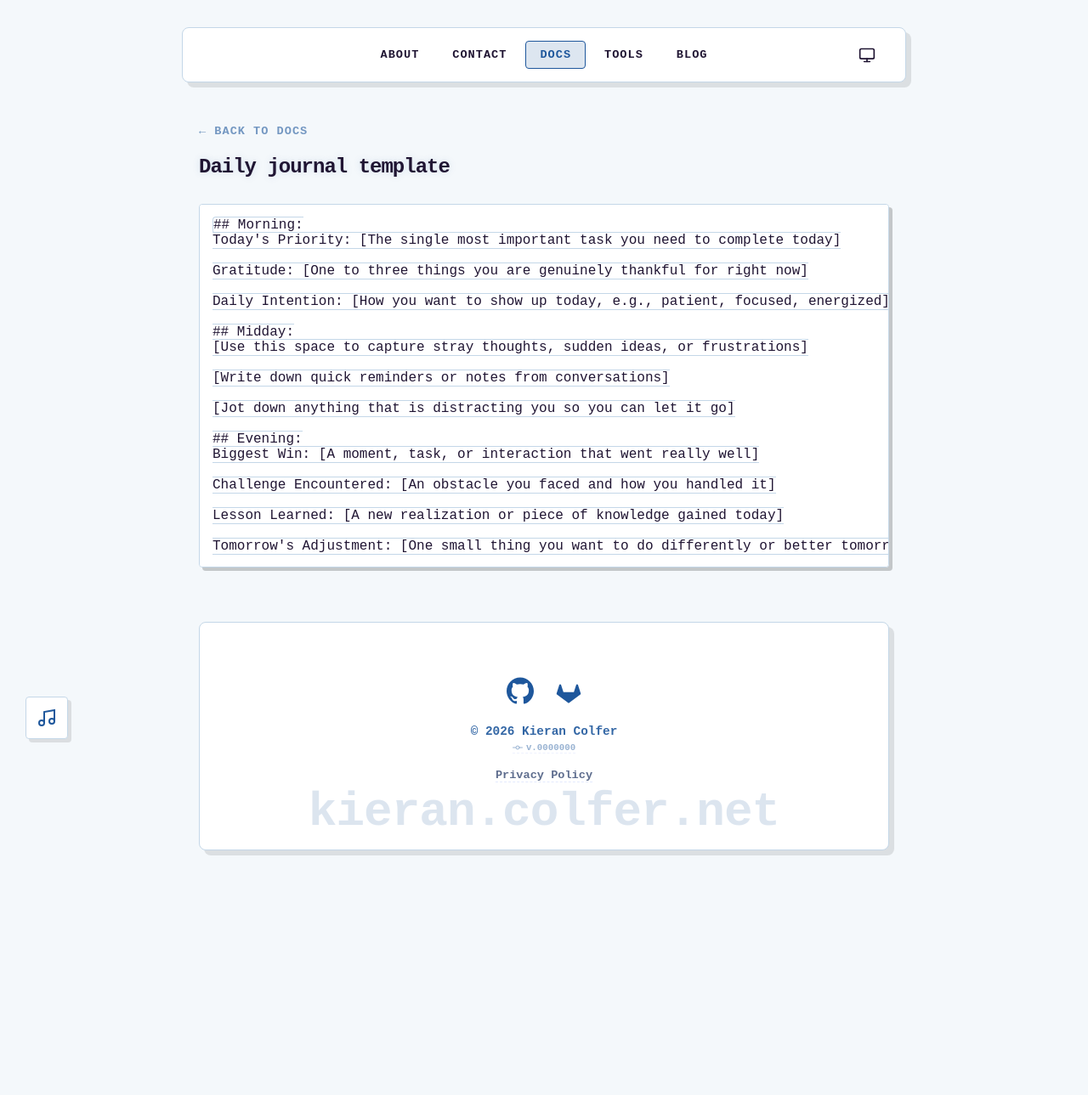
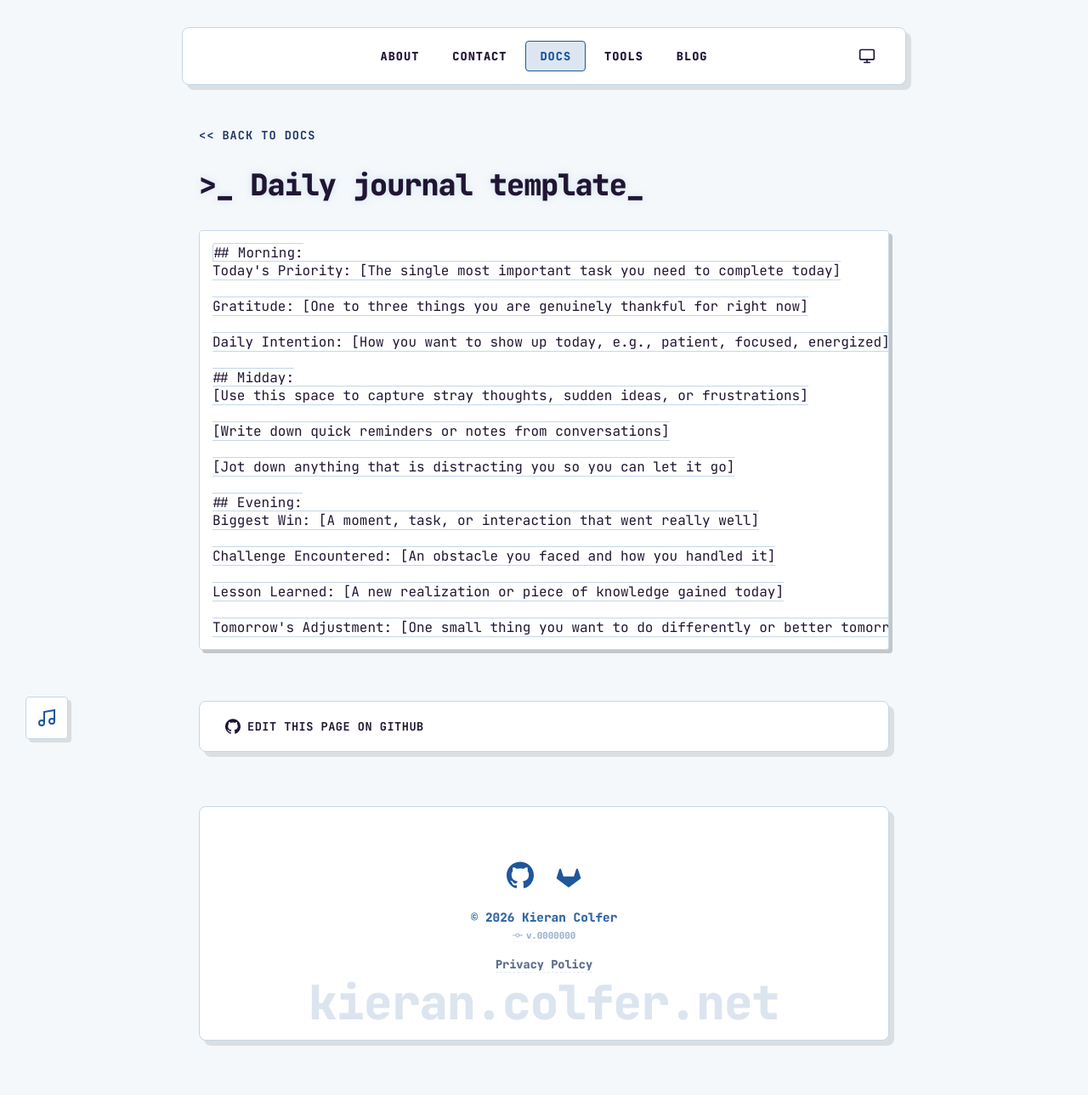
Before and after one commit to PASSK3YS/PASSK3YS.github.io, a Jekyll site: the page built from _docs/daily-journal-template.md, in a window 1280 px wide. Shown: the whole page at 85% size. Built offline with Jekyll 4.4.1, drawn with Linux system fonts in a browser that asks for light colours; before the commit the page ends 1065 px from its top, so only the background shows below that.

Commit message:
chore: update doc style and add contribution

```diff
--- a/_layouts/doc.html
+++ b/_layouts/doc.html
@@ -2,22 +2,182 @@
 layout: default
 ---
 
-<article class="post">
+<link href="https://fonts.googleapis.com/css2?family=JetBrains+Mono:wght@400;700;800&display=swap" rel="stylesheet">
+
+<style>
+.doc-page-wrapper {
+    font-family: 'JetBrains Mono', monospace !important;
+}
+.back-link-hacker {
+    color: var(--text-muted);
+    text-decoration: none;
+    font-size: 0.85rem;
+    text-transform: uppercase;
+    letter-spacing: 1px;
+    font-weight: 700;
+    transition: color 0.1s ease;
+}
+.back-link-hacker:hover {
+    color: var(--accent-cyan);
+}
+.doc-h1 {
+    font-weight: 800;
+    letter-spacing: -1px;
+    margin-top: 0;
+    font-size: 2.2rem;
+}
+
+.unified-card {
+    background: var(--nav-bg);
+    border-radius: 8px;
+    display: flex;
+    flex-direction: column;
+    border: 1px solid var(--border-color, var(--border));
+    box-shadow: 6px 6px 0px rgba(0, 0, 0, 0.1);
+    overflow: hidden;
+}
+[data-theme="dark"] .unified-card {
+    border: 1px solid var(--border-color, var(--border));
+    box-shadow: 6px 6px 0px rgba(255, 255, 255, 0.1);
+}
+.unified-row {
+    padding: 20px 24px;
+    align-items: center;
+    transition: background-color 0.1s ease, border-color 0.1s ease;
+    border-left: 6px solid transparent;
+}
+.unified-row.interactive-row:hover {
+    background-color: rgba(42, 161, 152, 0.05);
+    border-left-color: var(--accent-cyan);
+}
+[data-theme="dark"] .unified-row.interactive-row:hover {
+    background-color: rgba(42, 161, 152, 0.1);
+    border-left-color: var(--accent-cyan);
+}
+.soft-header {
+    font-size: 0.85rem;
+    text-transform: uppercase;
+    letter-spacing: 1px;
+    color: var(--text-muted);
+    margin: 0;
+    font-weight: 700;
+}
+.unified-meta {
+    font-size: 0.85rem;
+    color: var(--accent-cyan);
+    margin: 0;
+    text-transform: uppercase;
+    font-weight: 700;
+    letter-spacing: 0.5px;
+    text-decoration: none;
+    transition: transform 0.1s ease;
+}
+.unified-meta:hover {
+    transform: translateX(4px);
+}
+.avatar-stack {
+    display: flex;
+    align-items: center;
+}
+.avatar-stack img {
+    width: 28px;
+    height: 28px;
+    border-radius: 50%;
+    border: 2px solid var(--nav-bg);
+    margin-left: -10px;
+    transition: transform 0.1s ease;
+    background: var(--bg);
+}
+.avatar-stack a:first-child img {
+    margin-left: 0;
+}
+.avatar-stack a:hover img {
+    transform: translateY(-4px);
+    z-index: 10;
+    position: relative;
+    border-color: var(--accent-cyan);
+}
+.footer-flex {
+    display: flex;
+    justify-content: space-between;
+    align-items: center;
+    flex-wrap: wrap;
+    gap: 20px;
+}
+
+@keyframes blink-cursor {
+    50% { opacity: 0; }
+}
+</style>
+
+<article class="post doc-page-wrapper">
   <div class="page-content">
 
-    <p style="margin-bottom: 20px;">
-        <a href="/docs/" class="back-link">
-            &larr; Back to Docs
+    <p style="margin-bottom: 25px;">
+        <a href="/docs/" class="back-link-hacker">
+            << Back to Docs
         </a>
     </p>
 
     <header class="post-header">
-      <h1 class="post-title" style="margin-top: 0;">{{ page.title }}</h1>
+      <h1 class="post-title doc-h1">>_ {{ page.title }}<span style="color: var(--accent-cyan); animation: blink-cursor 1s step-end infinite;">_</span></h1>
     </header>
 
     <div class="post-content" style="margin-top: 30px;">
       {{ content }}
     </div>
 
+    <div class="unified-card" style="margin-top: 60px;">
+        <div class="unified-row interactive-row">
+            <div class="footer-flex">
+                <a href="https://github.com/PASSK3YS/PASSK3YS.github.io/edit/main/{{ page.path }}" target="_blank" class="unified-meta" style="display: flex; align-items: center; gap: 8px;">
+                    <svg viewBox="0 0 24 24" width="18" height="18" fill="currentColor"><path d="M12 .297c-6.63 0-12 5.373-12 12 0 5.303 3.438 9.8 8.205 11.385.6.113.82-.258.82-.577 0-.285-.01-1.04-.015-2.04-3.338.724-4.042-1.61-4.042-1.61C4.422 18.07 3.633 17.7 3.633 17.7c-1.087-.744.084-.729.084-.729 1.205.084 1.838 1.236 1.838 1.236 1.07 1.835 2.809 1.305 3.495.998.108-.776.419-1.305.763-1.605-2.665-.3-5.466-1.332-5.466-5.93 0-1.31.465-2.38 1.235-3.22-.135-.303-.54-1.523.105-3.176 0 0 1.005-.322 3.3 1.23.96-.267 1.98-.399 3-.405 1.02.006 2.04.138 3 .405 2.28-1.552 3.285-1.23 3.285-1.23.645 1.653.24 2.873.12 3.176.765.84 1.23 1.91 1.23 3.22 0 4.61-2.805 5.625-5.475 5.92.42.36.81 1.096.81 2.22 0 1.606-.015 2.896-.015 3.286 0 .315.21.69.825.57C20.565 22.092 24 17.592 24 12.297c0-6.627-5.373-12-12-12"/></svg>
+                    Edit this page on GitHub
+                </a>
+
+                <div style="display: flex; align-items: center; gap: 15px; flex-wrap: wrap;">
+                    <span id="last-edited-time" class="soft-header">Loading history...</span>
+                    <div id="contributors-avatars" class="avatar-stack"></div>
+                </div>
+            </div>
+        </div>
+    </div>
+
   </div>
 </article>
+
+<script>
+document.addEventListener("DOMContentLoaded", () => {
+    const repo = "PASSK3YS/PASSK3YS.github.io";
+    const path = "{{ page.path }}";
+
+    fetch(`https://api.github.com/repos/${repo}/commits?path=${path}`)
+        .then(res => res.json())
+        .then(commits => {
+            const timeEl = document.getElementById('last-edited-time');
+            const avatarsEl = document.getElementById('contributors-avatars');
+
+            if (commits && commits.length > 0) {
+                const lastCommitDate = new Date(commits[0].commit.committer.date);
+                timeEl.textContent = 'LAST EDITED: ' + lastCommitDate.toLocaleDateString('en-GB', { day: '2-digit', month: 'short', year: 'numeric' }).toUpperCase();
+
+                const authors = new Set();
+                let avatarHtml = '';
+
+                commits.forEach(c => {
+                    if (c.author && !authors.has(c.author.login)) {
+                        authors.add(c.author.login);
+                        avatarHtml += `<a href="${c.author.html_url}" target="_blank" title="${c.author.login}"><img src="${c.author.avatar_url}&s=60" alt="${c.author.login}"></a>`;
+                    }
+                });
+
+                avatarsEl.innerHTML = avatarHtml;
+            } else {
+                timeEl.textContent = 'LAST EDITED: UNKNOWN';
+            }
+        })
+        .catch(() => {
+            document.getElementById('last-edited-time').textContent = '';
+        });
+});
+</script>
```
